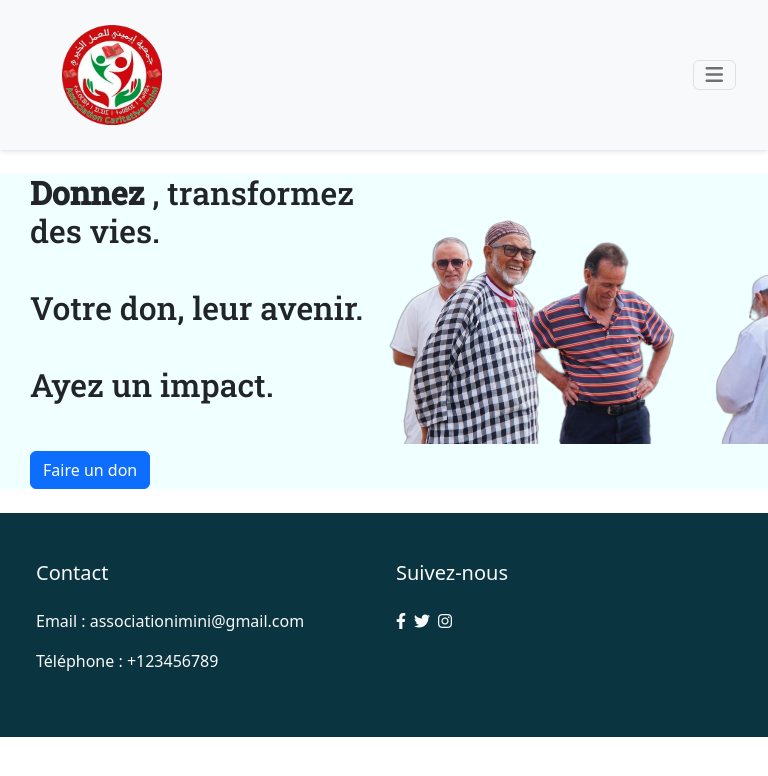
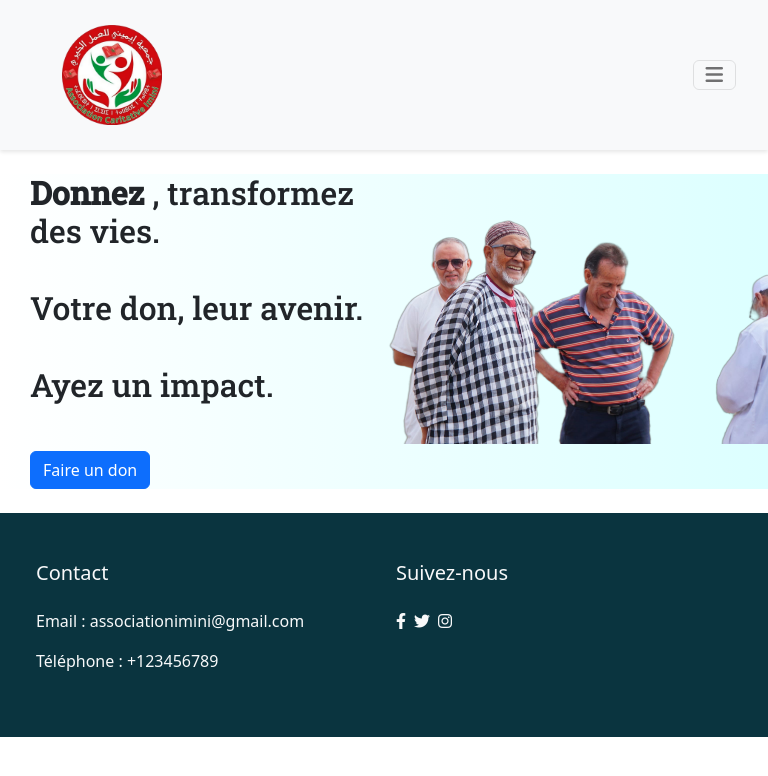
Before and after one commit to MSE02/imini_front, an Angular app: page / in a window 768 px wide. Shown: the top 776 px of the page. Built offline with nearby package versions, Linux system fonts and the light colour scheme.

Commit message:
pic position fixed

```diff
--- a/src/app/home/home.component.css
+++ b/src/app/home/home.component.css
@@ -1,10 +1,17 @@
 /* Styles pour les écrans de taille moyenne (largeur max de 900px) */
 @media screen and (max-width: 768px ) {
+  .container-fluid{
+    background:linear-gradient(180deg,white,rgb(220, 255, 255));
+  }
 #div_center_container{
   margin-bottom: 10%;
 }
 }
-
+@media screen and (min-width: 768px ){
+  .container-fluid{
+    background:linear-gradient(90deg,white,rgb(220, 255, 255));
+  }
+}
 img {
   width: 100%; /* L'image occupera la largeur totale de son conteneur parent */
   max-width: 100%; /* Assurez-vous que l'image ne dépasse pas la largeur de son conteneur */
--- a/src/app/home/home.component.html
+++ b/src/app/home/home.component.html
@@ -1,4 +1,4 @@
-<div class="container-fluid" style="background-color: azure;" >
+<div class="container-fluid"  >
   <div class="row mt-4">
     <div id="div_center" style="align-self: center; " class="col-md-6 col-sm-12">
       <div class="div_center" style="z-index: -1; margin-left: 5%">
```
